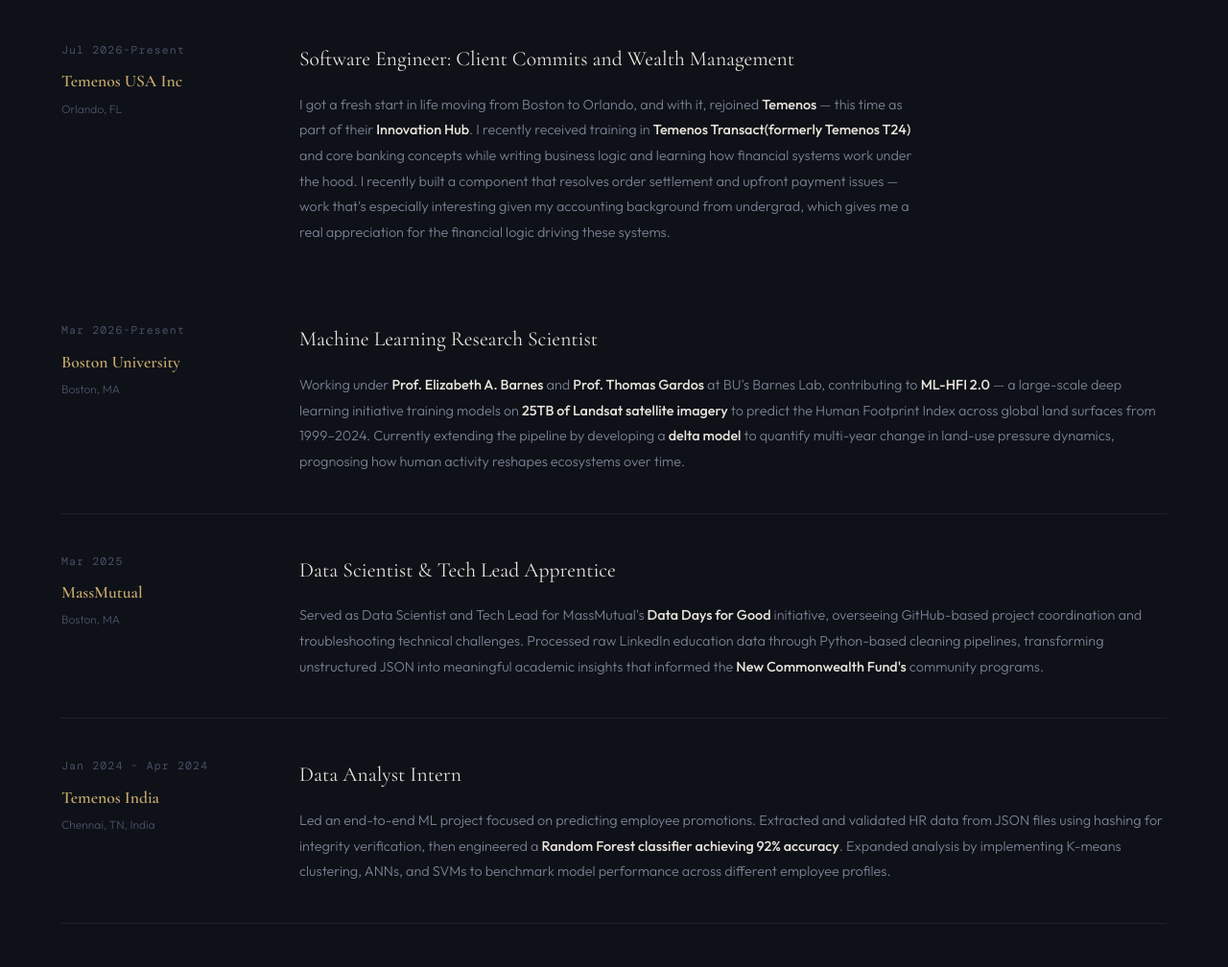
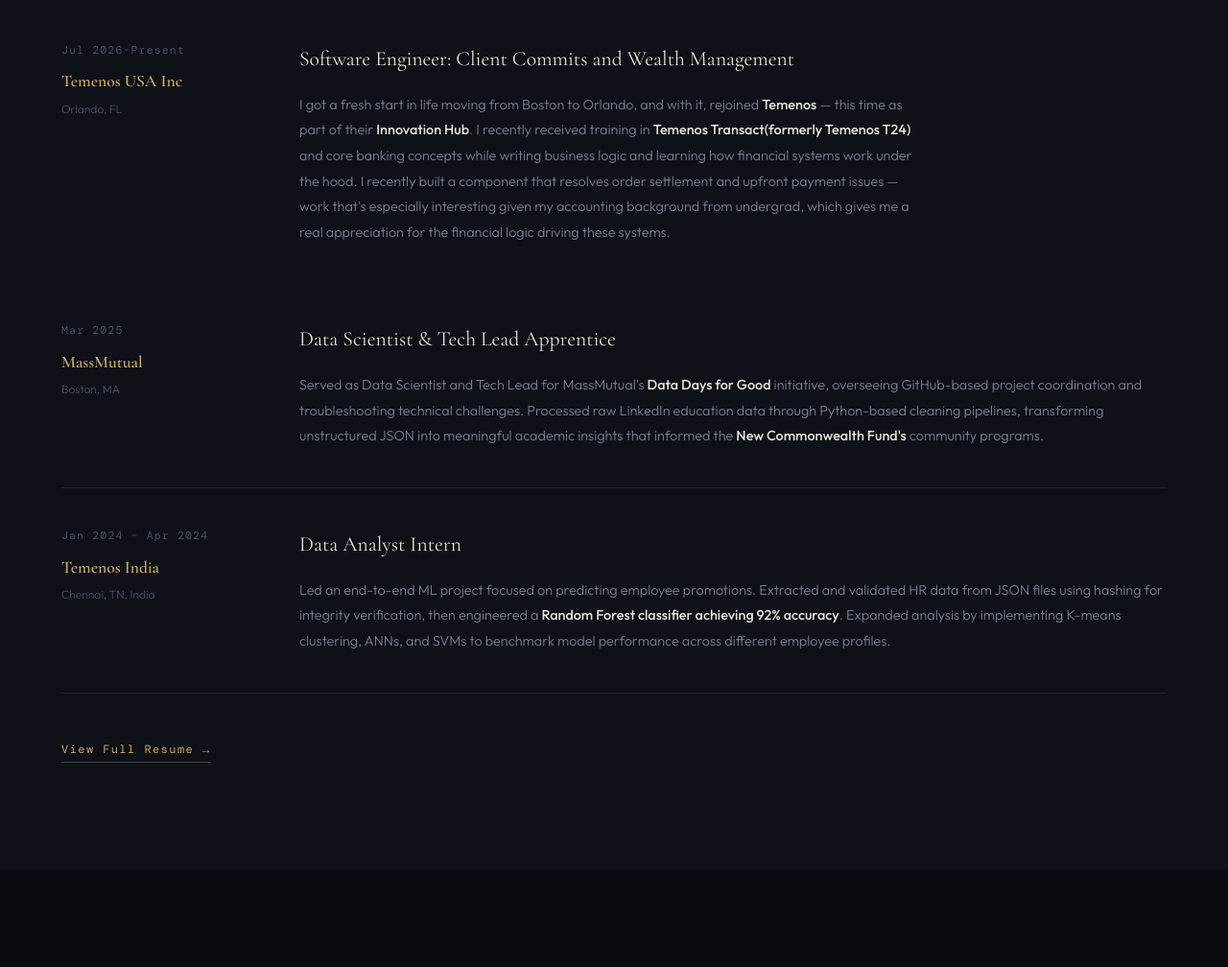
Before and after one commit to AtulAravindDas/My-Personal-Website, a plain HTML site: page index.html in a window 1280 px wide. Shown: the part 2258-3266 px from the top of the page at 96% size. Drawn offline with nearby package versions, Linux system fonts and the light colour scheme; a web font is replaced by a local one.

Commit message:
Remove BU Machine Learning Research Scientist experience

```diff
--- a/index.html
+++ b/index.html
@@ -1107,17 +1107,6 @@
           <p class="exp-desc">I got a fresh start in life moving from Boston to Orlando, and with it, rejoined <strong>Temenos</strong> — this time as part of their <strong>Innovation Hub</strong>. I recently received training in <strong>Temenos Transact(formerly Temenos T24)</strong> and core banking concepts while writing business logic and learning how financial systems work under the hood. I recently built a component that resolves order settlement and upfront payment issues — work that's especially interesting given my accounting background from undergrad, which gives me a real appreciation for the financial logic driving these systems.</p>
         </div>
       </div>
-      </div>
-      <div class="exp-item">
-        <div class="exp-meta">
-          <div class="exp-period">Mar 2026-Present</div>
-          <div class="exp-company">Boston University</div>
-          <div class="exp-location">Boston, MA</div>
-        </div>
-        <div class="exp-content">
-          <div class="exp-role">Machine Learning Research Scientist</div>
-          <p class="exp-desc">Working under <strong>Prof. Elizabeth A. Barnes</strong> and <strong>Prof. Thomas Gardos</strong> at BU's Barnes Lab, contributing to <strong>ML-HFI 2.0</strong> — a large-scale deep learning initiative training models on <strong>25TB of Landsat satellite imagery</strong> to predict the Human Footprint Index across global land surfaces from 1999–2024. Currently extending the pipeline by developing a <strong>delta model</strong> to quantify multi-year change in land-use pressure dynamics, prognosing how human activity reshapes ecosystems over time.</p>
-        </div>
       </div>
       <div class="exp-item">
         <div class="exp-meta">
```
